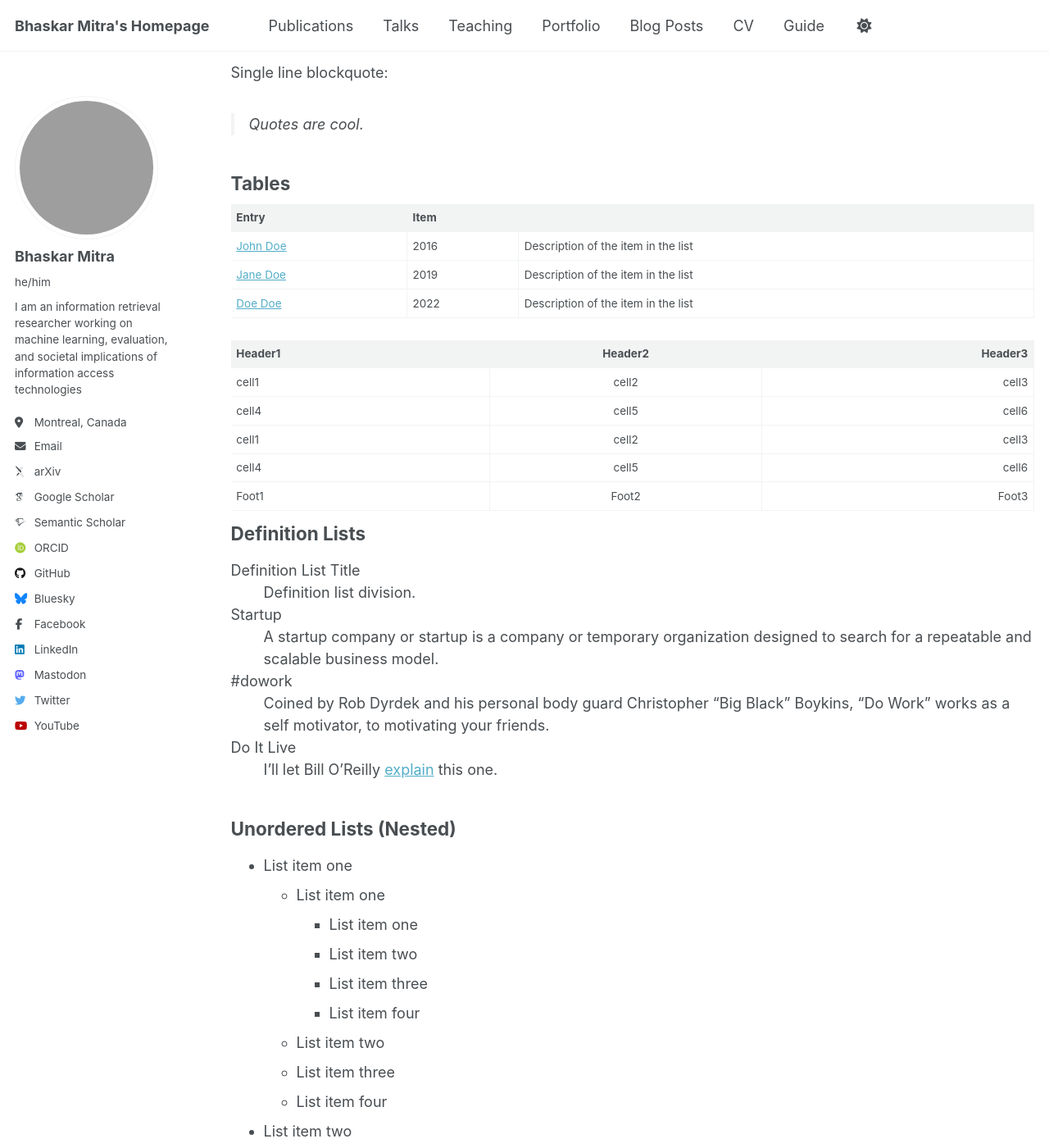
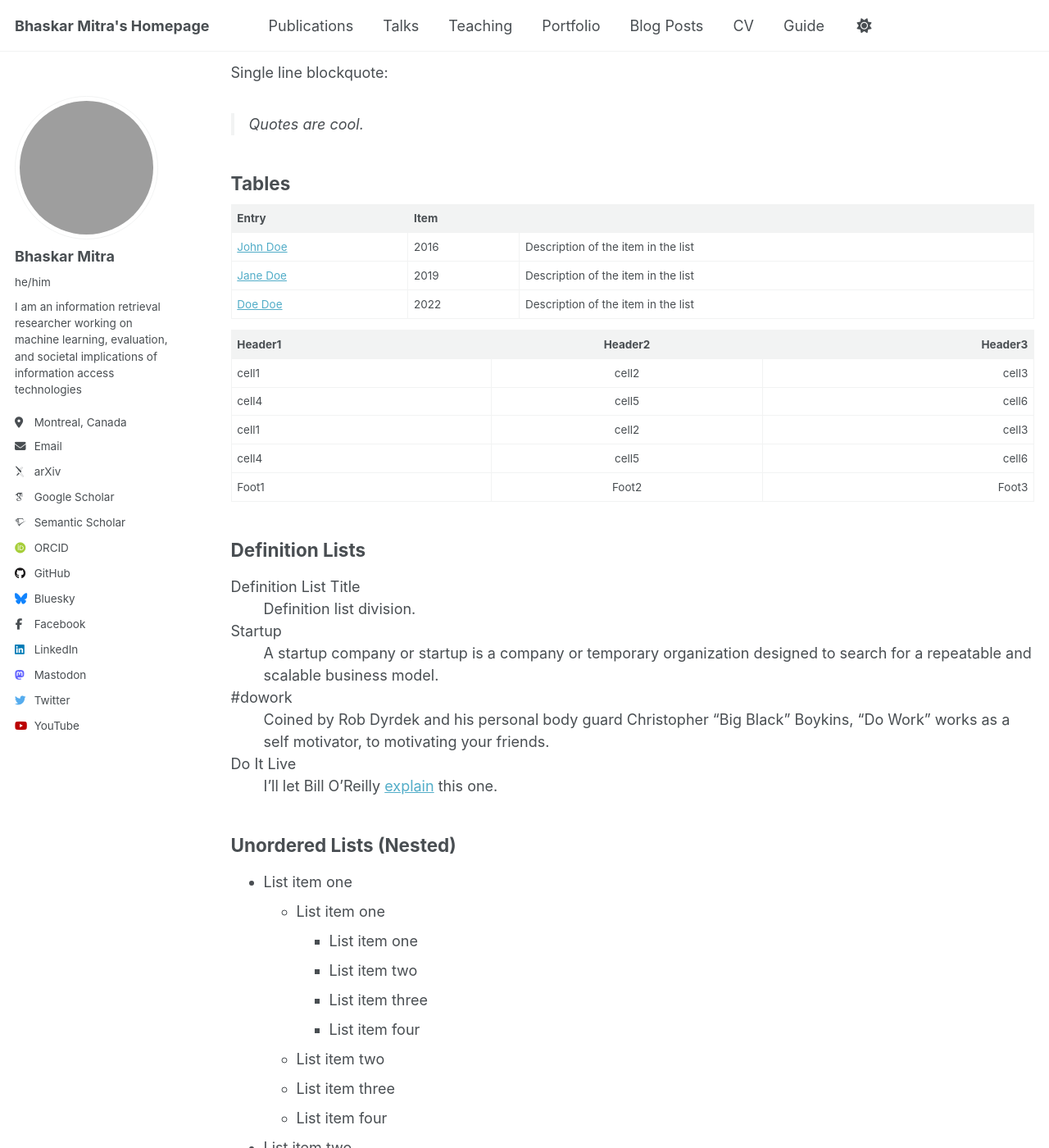
Before and after one commit to bhaskar-mitra/bhaskar-mitra.github.io, a Jekyll site: the page built from _pages/archive-layout-with-content.md, in a window 1280 px wide and 1400 px high, scrolled down 503 px. Shown: the whole window at 82% size. Built offline with Jekyll 4.4.1, drawn with Linux system fonts in a browser that asks for light colours; some web fonts are replaced; grey boxes are pictures that could not be loaded.

Commit message:
Update _tables.scss

```diff
--- a/_sass/layout/_tables.scss
+++ b/_sass/layout/_tables.scss
@@ -8,8 +8,7 @@
   font-family: $global-font-family;
   font-size: $type-size-6;
   border-collapse: collapse;
-  border: 0px;
-  float: left;
+  border: 1px solid var(--global-border-color);
 
   & + table {
     margin-top: 1em;
```
